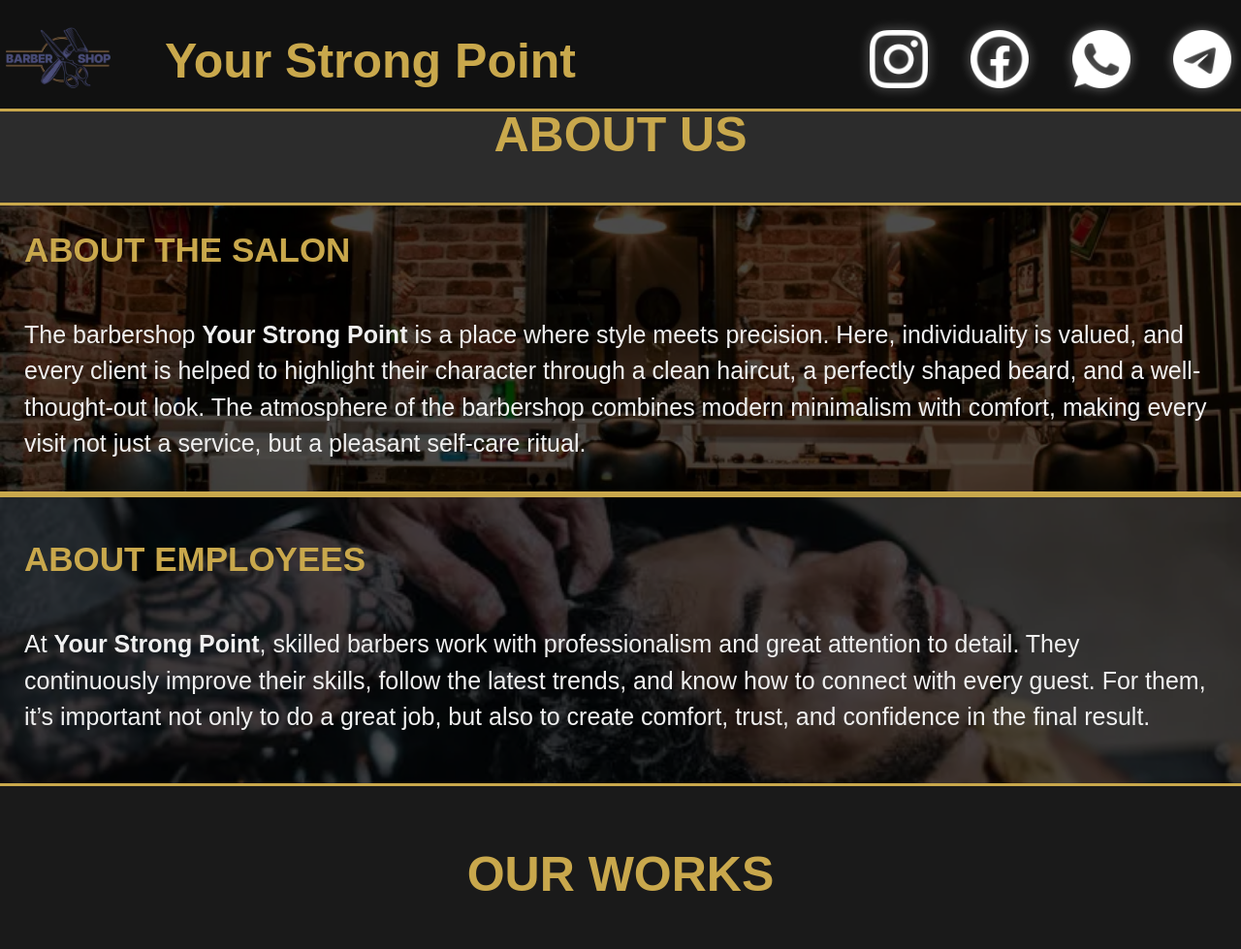
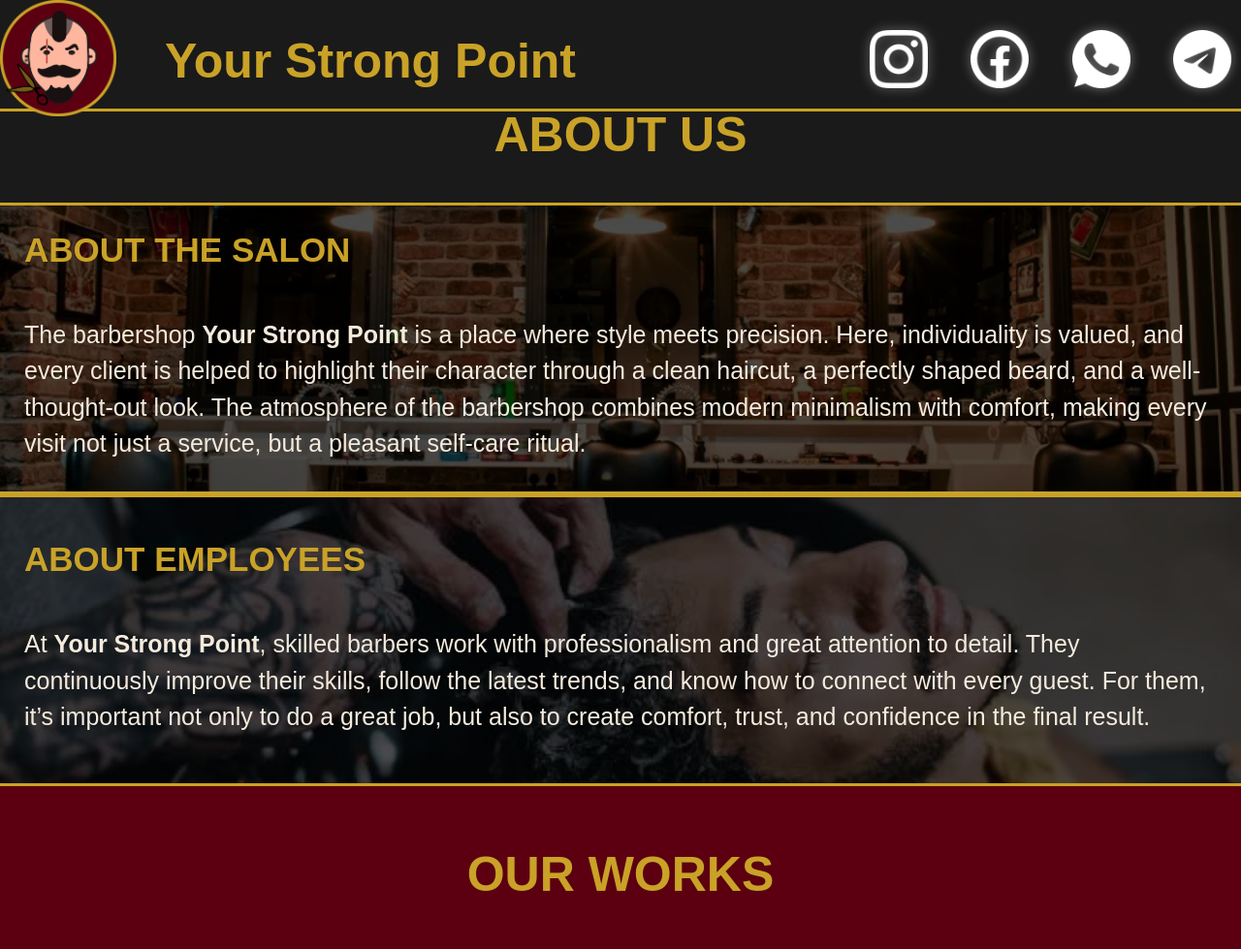
Before and after one commit to Andriiprog08/Barber-shop, a Flask app: page / in a window 1280 px wide. Shown: the top 979 px of the page at 97% size. Run offline with Flask 3, Linux system fonts and the light colour scheme.

Commit message:
style: add new logo, updates new colors

```diff
--- a/static/style.css
+++ b/static/style.css
@@ -1,10 +1,14 @@
 :root{
-    --color-bg: #1A1A1A;
-    --color-surface: #2C2C2C;
-    --color-header-footer: #111111;
-    --color-accent: #C9A84C;
-    --color-text: #F0F0F0;
-    --color-text-muted: #888888;
+    --color-bg: #5C0011;
+    --color-surface: #1a1a1a;
+    --color-accent: #C9A227;
+
+    --hovers-secondary-accent: #8B0000;
+    --color-text: #F5EBDD;
+    --shadows-gradients: #3D0A0F;
+    --color-text-muted: #D9D9D9;
+
+    --secondary-bg: #2B2B2B;
 }
 
 body{
--- a/templates/base.html
+++ b/templates/base.html
@@ -3,7 +3,7 @@
 <head>
     <meta charset="UTF-8">
     <meta name="viewport" content="width=device-width, initial-scale=1.0">
-    <link rel="icon" href="static/img/Barber_logo.webp" type="image/png">
+    <link rel="icon" href="static/img/barber-logo.png" type="image/png">
     <title>{% block title %}web{% endblock %}</title>
     <link rel="stylesheet" href="static/style.css">
 </head>
--- a/templates/index_parth/menu.html
+++ b/templates/index_parth/menu.html
@@ -1,7 +1,7 @@
 <div class="headerBarberbox">
     <div class="logoNbox">
         <div>
-            <img class="logo_img" src="static/img/Barber_logo.webp" title="A man with a beard and hairstyle" alt="Your strong point">
+            <img class="logo_img" src="static/img/barber-logo.png" title="A man with a beard and hairstyle" alt="Your strong point">
         </div>
 
         <div class="logo_name">
```
Also changed, not shown: static/img/Barber_logo.webp (deleted), static/img/barber-logo.png (added).
